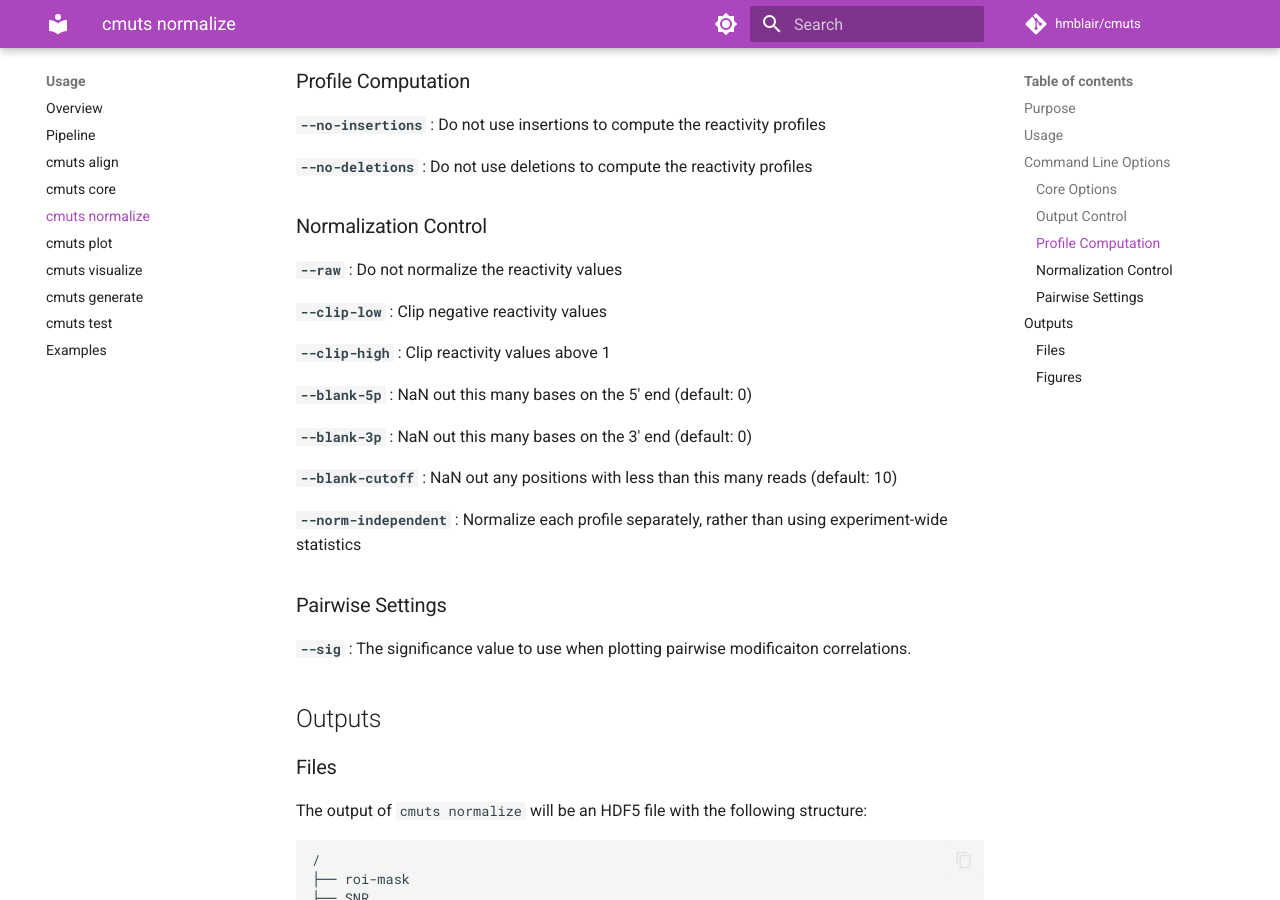
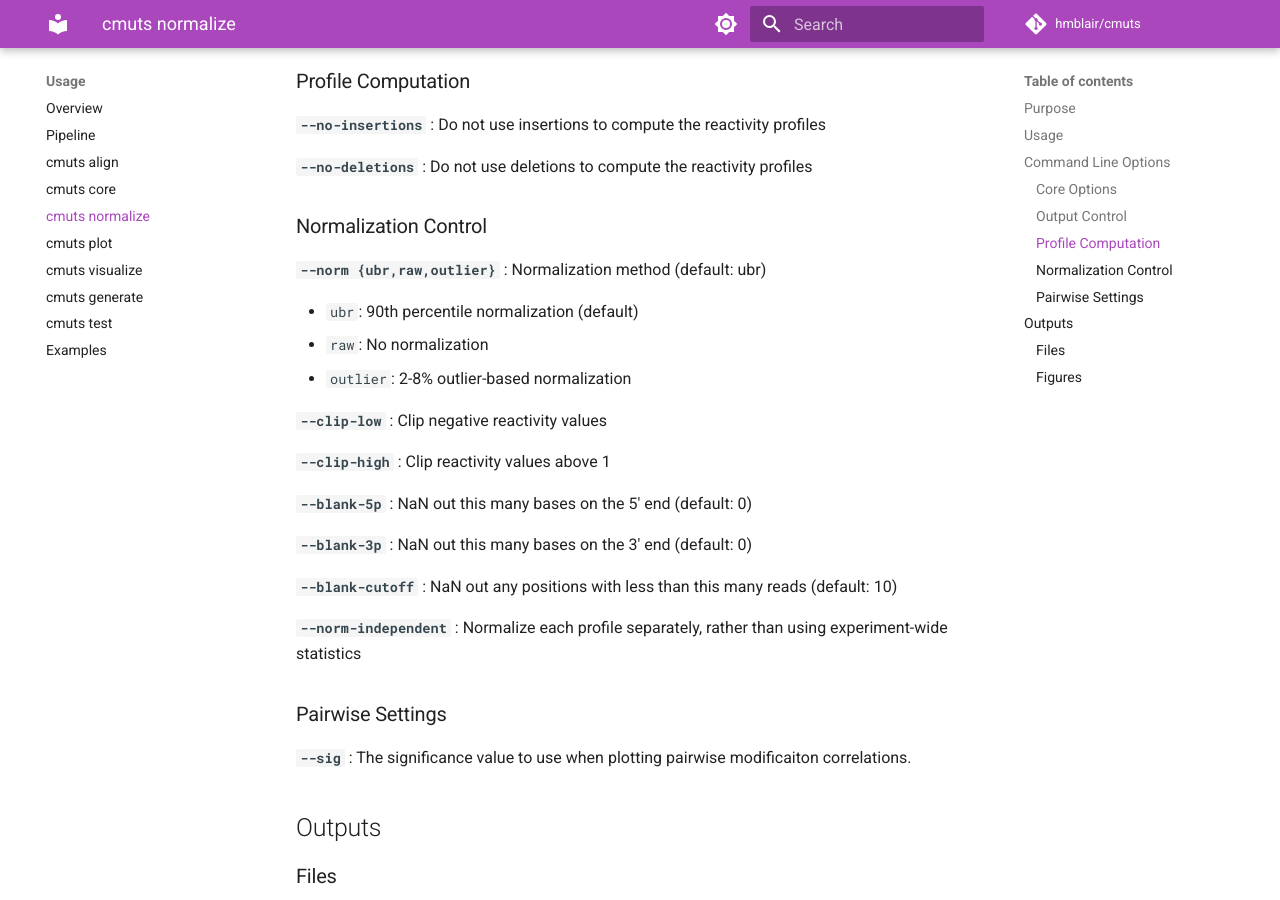
Before and after one commit to hmblair/cmuts, an MkDocs documentation site: the page built from docs/usage/cmuts-normalize.md, in a window 1280 px wide and 900 px high, scrolled down 1352 px. Built offline with MkDocs 1.6.1 and Material for MkDocs 9.7.7, drawn with Linux system fonts in a browser that asks for light colours; comment, search, counter and statistics services are not loaded.

Commit message:
Update normalize docs for --norm argument
Replace --raw documentation with --norm {ubr,raw,outlier}

Co-Authored-By: Claude Opus 4.5 <noreply@anthropic.com>

```diff
--- a/docs/usage/cmuts-normalize.md
+++ b/docs/usage/cmuts-normalize.md
@@ -49,7 +49,11 @@ The `--mod` and `--nomod` flags specify the HDF5 datasets in which the treated a
 
 ### Normalization Control
 
-**`--raw`** : Do not normalize the reactivity values
+**`--norm {ubr,raw,outlier}`** : Normalization method (default: ubr)
+
+- `ubr`: 90th percentile normalization (default)
+- `raw`: No normalization
+- `outlier`: 2-8% outlier-based normalization
 
 **`--clip-low`** : Clip negative reactivity values
 
```
